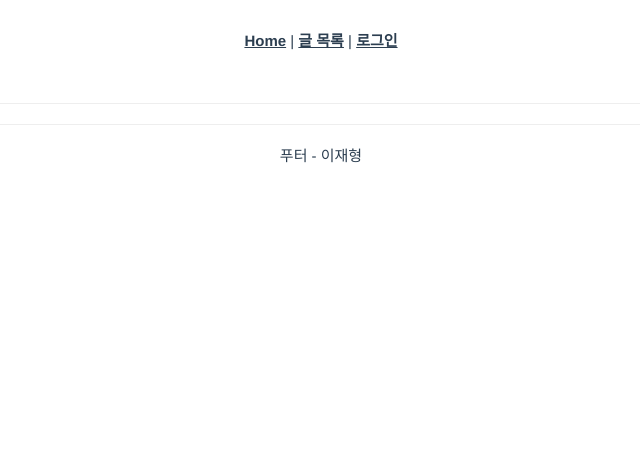
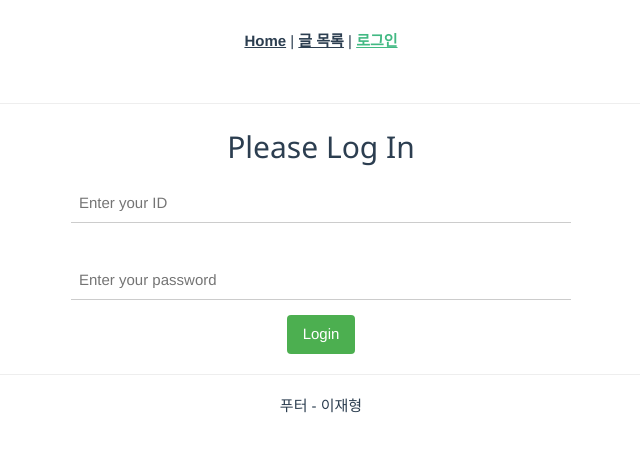
Before and after one commit to jaehyeong2/--vue, a Vue app in the folder board/: page /login in a window 1280 px wide. Shown: the top 452 px of the page, without its empty margins (319-959 px from the left). Built offline with nearby package versions, Linux system fonts and the light colour scheme.

Commit message:
로그인 api랑 연결까지

```diff
--- a/board/src/components/PageHeader.vue
+++ b/board/src/components/PageHeader.vue
@@ -4,7 +4,7 @@
     <div id="nav">
       <router-link to="/">Home</router-link> |
       <router-link to="/boards">글 목록</router-link> |
-      <router-link to="/signin">로그인</router-link>
+      <router-link to="/login">로그인</router-link>
     </div>
 
   </header>
--- a/board/src/router/index.js
+++ b/board/src/router/index.js
@@ -3,6 +3,7 @@ import PageHome from '@/views/PageHome.vue'
 import BoardList from '@/views/board/BoardList.vue'
 import BoardDetail from '@/views/board/BoardDetail.vue'
 import BoardWrite from '@/views/board/BoardWrite.vue'
+import SignIn from '@/views/auth/SignIn.vue'
 
 const routes = [
   {
@@ -10,6 +11,12 @@ const routes = [
     name: 'PageHome',
     component: PageHome
   },
+  {
+    path: '/login',
+    name: 'Login',
+    component: SignIn
+  },
+
   {
     path: '/boards',
     name: 'BoardList',
--- a/board/src/views/auth/SignIn.vue
+++ b/board/src/views/auth/SignIn.vue
@@ -0,0 +1,72 @@
+<template>
+  <div>
+    <div>
+      <h2>Please Log In</h2>
+      <div id="loginForm">
+        <form @submit.prevent="fnLogin">
+          <p>
+            <input class="w3-input" name="uid" placeholder="Enter your ID" v-model="username"><br>
+          </p>
+          <p>
+            <input name="password" class="w3-input" placeholder="Enter your password" v-model="password" type="password">
+          </p>
+          <p>
+            <button type="submit" class="w3-button w3-green w3-round">Login</button>
+          </p>
+        </form>
+      </div>
+    </div>
+  </div>
+</template>
+
+<script>
+
+export default {
+  data() {
+    return {
+      username: '',
+      password: ''
+    }
+  },
+  methods: {
+    fnLogin() {
+    if (this.username === '') {
+        alert('ID를 입력하세요.')
+        return
+      }
+
+      if (this.password === '') {
+        alert('비밀번호를 입력하세요.')
+        return
+      }
+
+
+    this.form = {
+        "username": this.username,
+        "password": this.password,
+    }
+
+      this.$axios.post(this.$serverUrl + "/auth/login", this.form,{})
+       .then((res) => {
+            console.log(res.data);
+            if(res.data.token !== null){
+                alert("로그인이 완료되었습니다.")
+            }
+        }).catch((err) => {
+            console.log(err);
+          if (err.message.indexOf('Network Error') > -1) {
+            alert('네트워크가 원활하지 않습니다.\n잠시 후 다시 시도해주세요.')
+          }
+          if(err.response.status === 500) alert("아이디와 비밀번호를 확인해주세요")
+        });
+    }
+  }
+}
+</script>
+
+<style>
+#loginForm {
+  width: 500px;
+  margin: auto;
+}
+</style>
--- a/board/src/views/board/BoardList.vue
+++ b/board/src/views/board/BoardList.vue
@@ -41,6 +41,19 @@
       <a href="javascript:;" @click="fnPage(`${totalCount}`)" class="last w3-button w3-bar-item w3-border">&gt;&gt;</a>
       </span>
     </div>
+
+<div>
+  <select v-model="searchKey">
+    <option value="">- 선택 -</option>
+    <option value="author">작성자</option>
+    <option value="title">제목</option>
+    <option value="contents">내용</option>
+  </select>
+  &nbsp;
+  <input type="text" v-model="seaerchValue" @keyup.enter="fnPage()">
+  &nbsp;
+  <button @click="fnPage()">검색</button>
+</div>
   </div>
 </template>
 
@@ -56,14 +69,15 @@ export default {
       totalCount : 0, //페이징 데이터
       page: 1,
       size: 10,
-      keyword: this.$route.query.keyword,
       paginavigation: function () { //페이징 처리 for문 커스텀
         let pageNumber = [] //;
         let startPage = this.startPage;
         let endPage = this.endPage;
         for (let i = startPage; i <= endPage; i++) pageNumber.push(i);
         return pageNumber;
-      }
+      },
+      searchKey: this.$route.query.sk ? this.$route.query.sk : '',
+      seaerchValue: this.$route.query.sv ? this.$route.query.sv : '',
     }
   },
    mounted() {
@@ -72,7 +86,8 @@ export default {
   methods: {
     fnGetList() {
       this.requestBody = { // 데이터 전송
-        keyword: this.keyword,
+        sk: this.searchKey,
+        sv: this.seaerchValue,
         page: this.page,
         size: this.size
       }
```
Also changed, not shown: board/src/service/login.js (added, +32 -0 lines).
